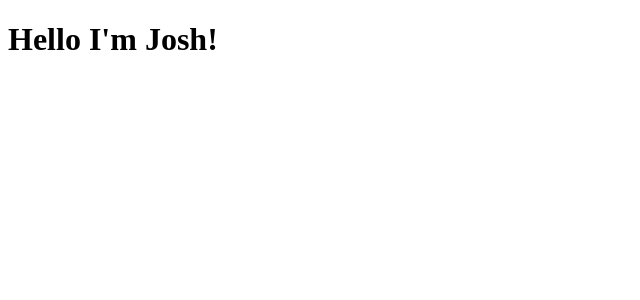
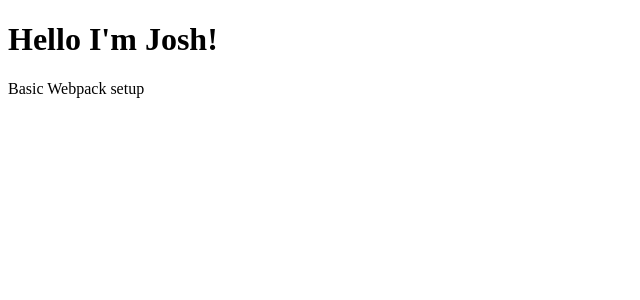
Before and after one commit to the-black-viper/react-scratch-template, a React app: page / in a window 1280 px wide. Shown: the top 300 px of the page, without its empty margins (0-640 px from the left). Built offline with nearby package versions, Linux system fonts and the light colour scheme.

Commit message:
Updated app js

```diff
--- a/src/App.js
+++ b/src/App.js
@@ -5,6 +5,7 @@ function App() {
   return (
     <div>
       <h1>Hello I'm {config.developer.name}!</h1>
+      <p>Basic Webpack setup</p>
     </div>
   );
 }
```
